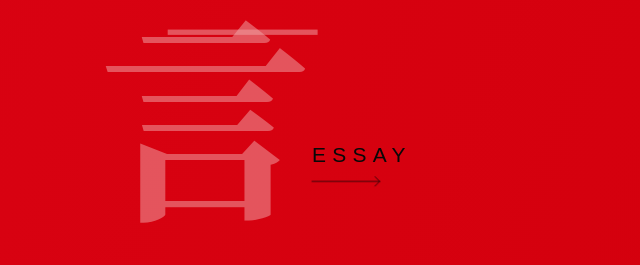
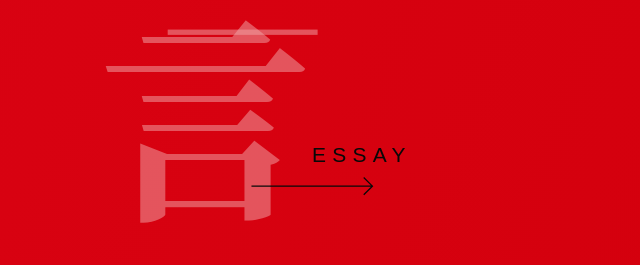
Before and after one commit to sleeping4439-tech/youmore, a plain HTML site: page index.html in a window 1280 px wide. Shown: the part 1221-1486 px from the top of the page, 92-732 px from the left. Drawn offline with Linux system fonts and the light colour scheme.

Commit message:
Disable ESSAY arrow animation and extend desktop arrow 60px left

```diff
--- a/home.css
+++ b/home.css
@@ -444,3 +444,8 @@ html.ym-scroll-reveal .essay-red-group>.essay .art.ym-revealed{opacity:1}
  html.ym-scroll-reveal .essay-red-group>.essay h2.ym-revealed,
  .essay-red-group>.essay h2{transform:translateX(40px) scale(.512)!important;transform-origin:top left}
 }
+
+/* Stop the ESSAY link arrow animation on desktop and mobile. */
+.essay .essay-link-arrow,.essay:hover .essay-link-arrow{animation:none!important;transition:none!important;transform:none!important}
+/* Desktop: extend the arrow shaft 60px to the left; retain the tip position. */
+@media(min-width:701px){.essay .essay-link-arrow{width:267px!important;max-width:none;margin-left:-117px}}
```
